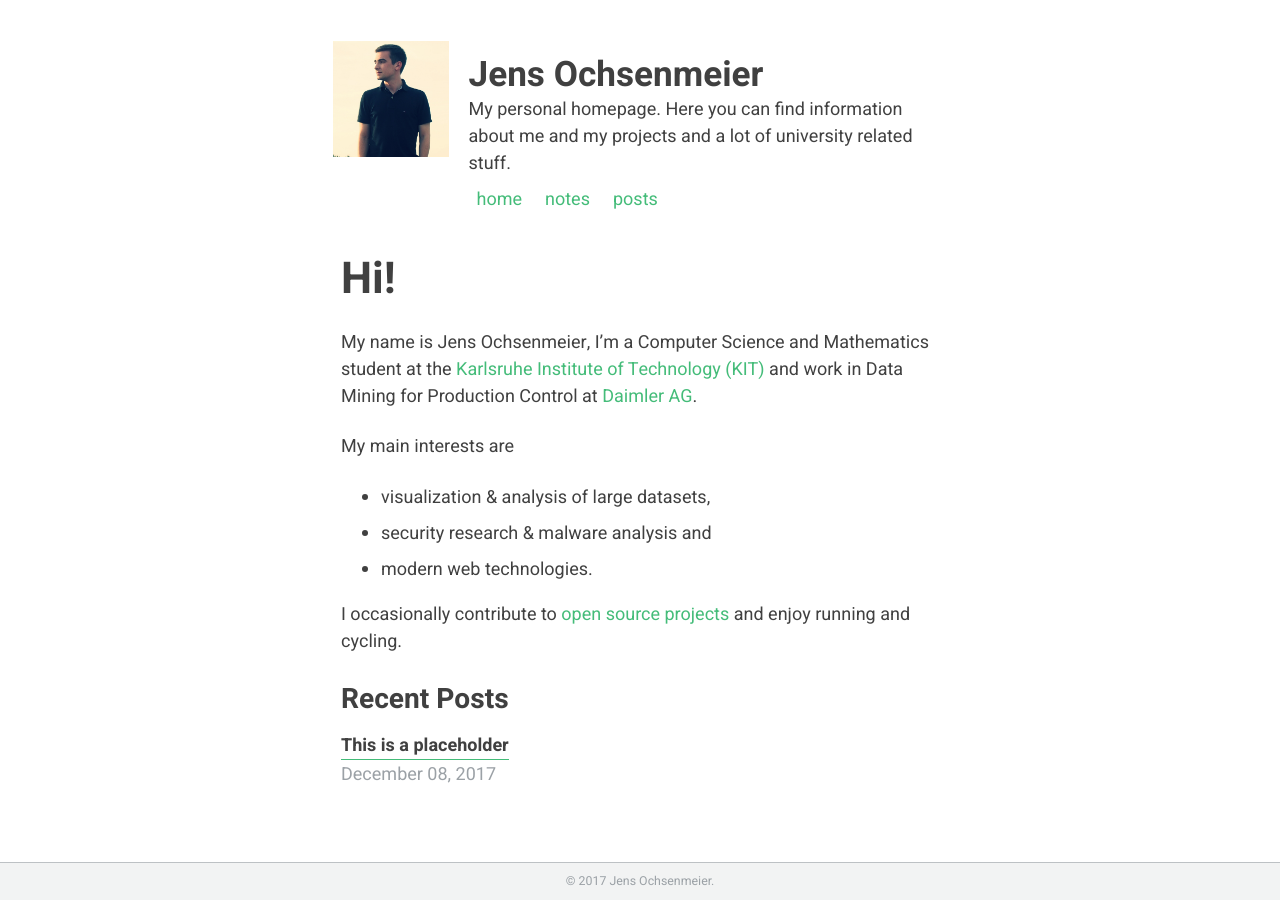
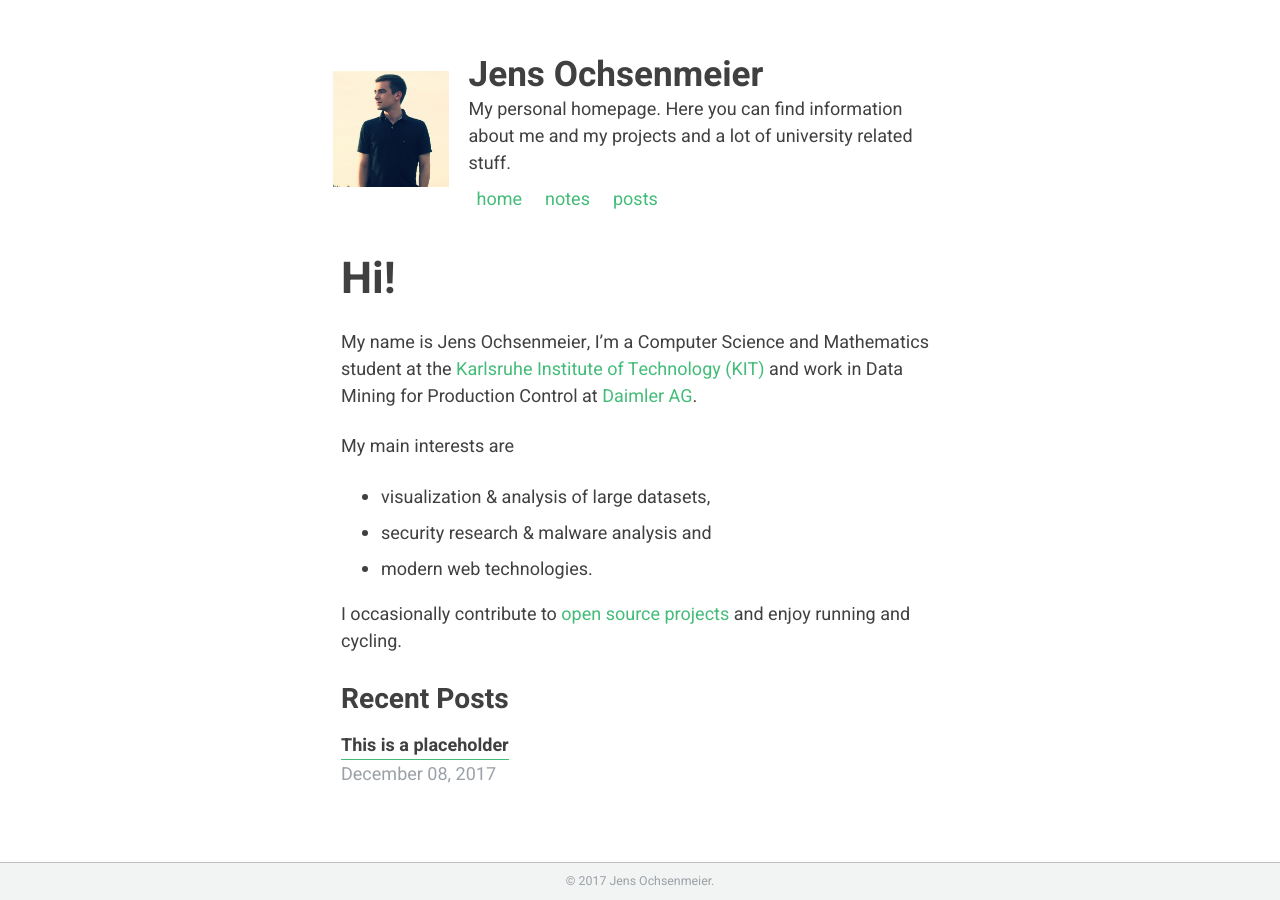
Before and after one commit to jens-ox/jens-ox.github.io, a Jekyll site: the page built from index.md, in a window 1280 px wide. Built offline with Jekyll 4.4.1, drawn with Linux system fonts in a browser that asks for light colours.

Commit message:
center avatar

```diff
--- a/_sass/_navigation.scss
+++ b/_sass/_navigation.scss
@@ -154,7 +154,7 @@
 
 .topnav__avatar {
   display: table-cell;
-  vertical-align: top;
+  vertical-align: middle;
   width: 7em;
   height: 7em;
 
```
